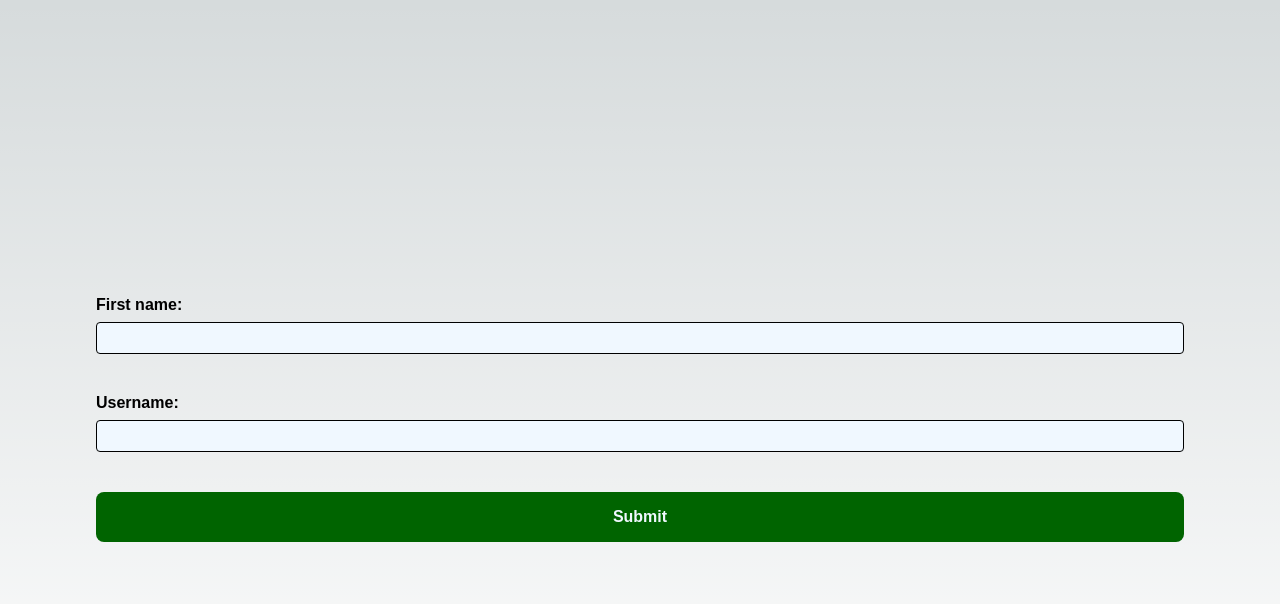
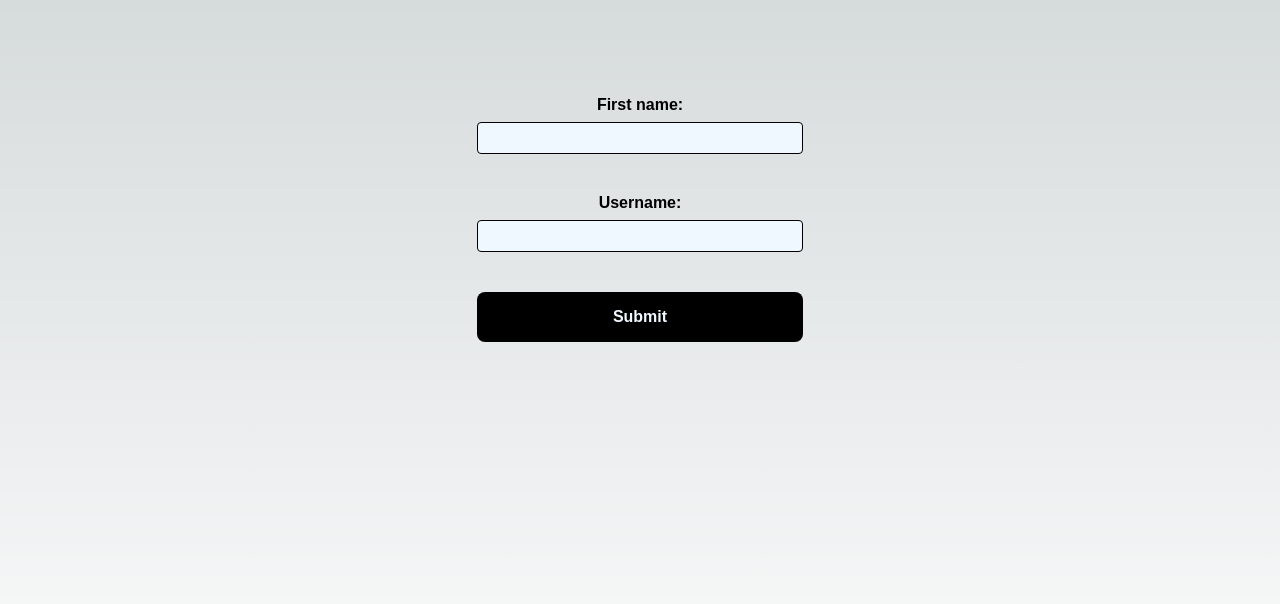
Before and after one commit to giovanabirck/week02-dynamic-content-design, a Next.js app: page / in a window 1280 px wide. Shown: the top 604 px of the page. Built offline with nearby package versions, Linux system fonts and the light colour scheme.

Commit message:
style-refinements

```diff
--- a/pages/index.js
+++ b/pages/index.js
@@ -41,7 +41,7 @@ export default function Home() {
         <link href='./styles.globals.css'></link>
       </Head>
       <main className={styles.main}>
-        <label class="first-name">First name:</label>
+        <label>First name:</label>
         <input
           type="text"
           id="first"
@@ -51,7 +51,7 @@ export default function Home() {
           onChange={(e => setFormData({...formData, firstName: e.target.value}))}
         />
 
-        <label class="username">Username:</label>
+        <label>Username:</label>
         <input
           type="text"
           id="username"
--- a/styles/Home.module.css
+++ b/styles/Home.module.css
@@ -1,7 +1,7 @@
 .main {
   display: flex;
   flex-direction: column;
-  align-items: left;
+  align-items: center;
   padding: 6rem;
   min-height: 100vh;
 }
--- a/styles/globals.css
+++ b/styles/globals.css
@@ -113,20 +113,17 @@ label{
   padding-bottom: 8px;
 }
 
-.first-name{
-  margin-top: 200px;
-}
-
 input{
   border: solid 1px black;
   border-radius: 4px;
   height: 32px;
+  width: 30%;
   background-color: aliceblue;
   margin-bottom: 40px;
 }
 
 button{
-  background-color: darkgreen;
+  background-color: black;
   border: none;
   border-radius: 8px;
   padding: 16px 32px 16px 32px;
@@ -134,4 +131,5 @@ button{
   font-size: 16px;
   font-weight: bold;
   color: aliceblue;
+  width: 30%;
 }
```
Also changed, not shown: side-image.webp (added).
